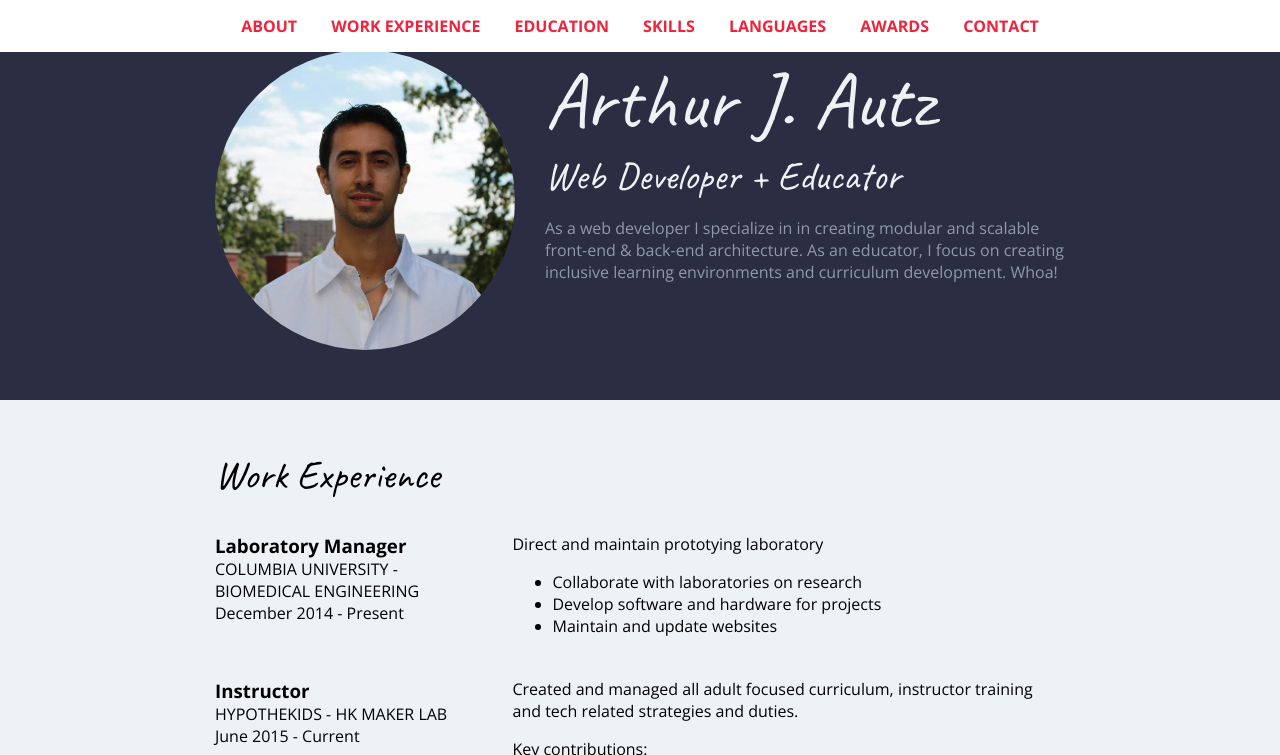
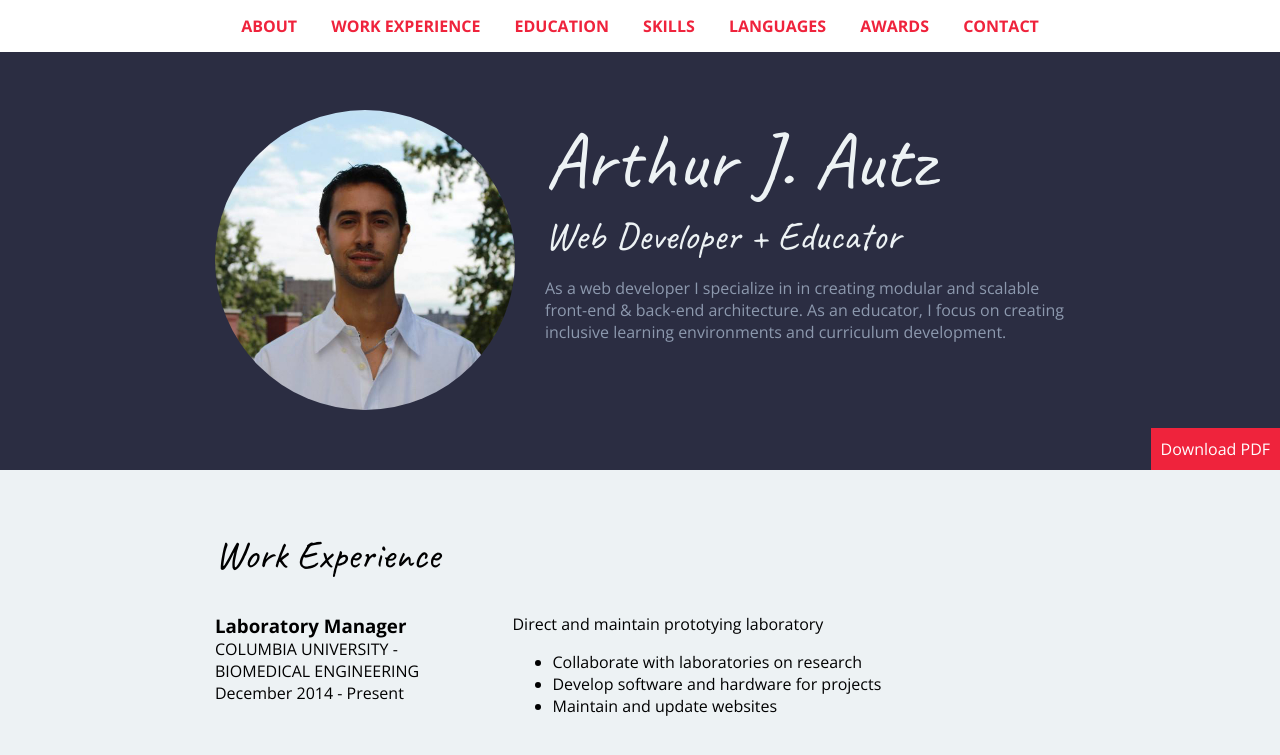
Before and after one commit to blissdismissed/resume, a plain HTML site: page index.html in a window 1280 px wide. Shown: the top 755 px of the page. Drawn offline with nearby package versions, Linux system fonts and the light colour scheme.

Commit message:
Add ability to download a pdf version

```diff
--- a/css/styles.css
+++ b/css/styles.css
@@ -48,7 +48,7 @@ h3 {
 .content-wrap {
     max-width: 950px;
     margin: 0 auto;
-    padding: 50px;
+    padding: 60px 50px;
     overflow: hidden;
 }
 
@@ -92,6 +92,14 @@ h3 {
     text-transform: uppercase;
 }
 
+.btn {
+    text-decoration: none;
+    background: #EF233C;
+    color: white;
+    padding: 10px;
+    display: inline-block;
+}
+
 /* Header & Footer
 ------------------------------------*/
 header,
@@ -108,7 +116,8 @@ header h2 {
 
 /* Header styles only */
 header {
-  /*text-align: center;*/
+  padding-top: 50px;
+  position: relative;
 }
 
 .profile-img {
@@ -116,6 +125,12 @@ header {
   border-radius: 50%;
   float: left;
   margin-right: 30px;
+}
+
+.download {
+    position: absolute;
+    bottom: 0;
+    right: 0;
 }
 
 /* Footer styles only */
--- a/index.html
+++ b/index.html
@@ -25,10 +25,9 @@
             <img class="profile-img" src="images/straightup.jpg" alt="Arthur J. Autz">
             <h1>Arthur J. Autz</h1>
             <h2>Web Developer + Educator </h2>
-            <p>As a web developer I specialize in in creating modular and scalable front-end &amp; back-end
-                architecture. As
-                an educator, I focus on creating inclusive learning environments and curriculum development. Whoa!</p>
+            <p>As a web developer I specialize in in creating modular and scalable front-end &amp; back-end architecture. As an educator, I focus on creating inclusive learning environments and curriculum development.</p>
         </div>
+        <a href="myCV.pdf" class="btn download" download>Download PDF</a>
     </header>
 
     <main>
@@ -196,6 +195,7 @@
                 <a href="http://arthurjautz.com">arthurjautz.com</a>
                 <a href="https://www.linkedin.com/in/arthurjautz/">LinkedIn</a>
             </div>
+
             <p>Copyright 2018 by Arthur J. Autz</p>
         </div>
     </footer>
```
Also changed, not shown: 1 other file.
